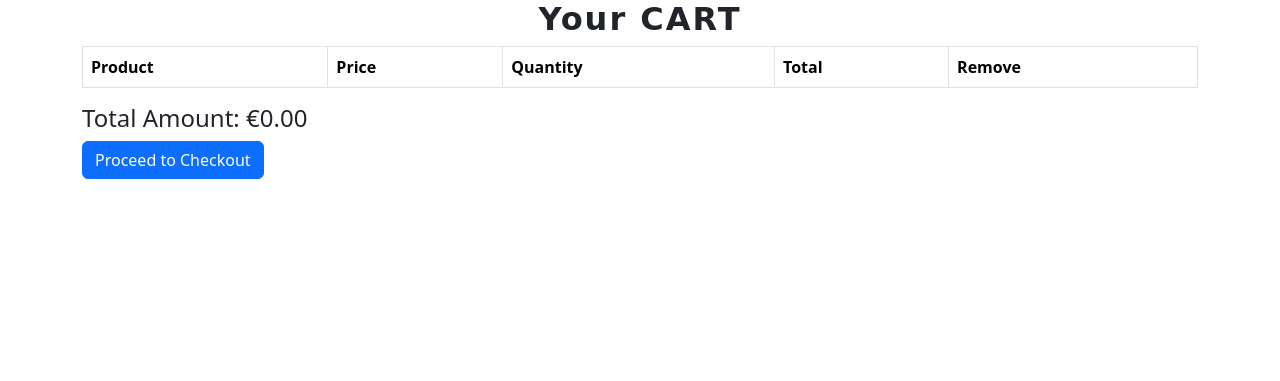
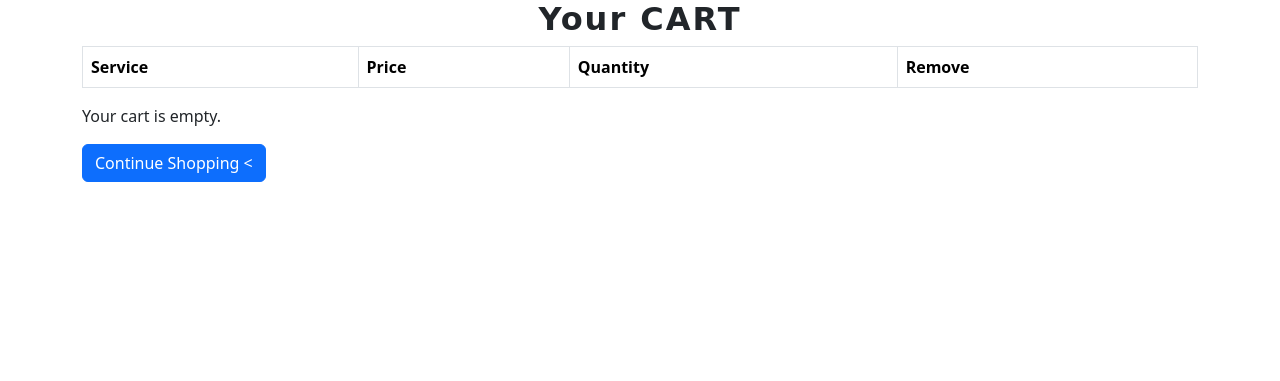
Before and after one commit to KellyT4425/The_WagClub, a Django app: page /orders/cart/ in a window 1280 px wide. Shown: the part 66-447 px from the top of the page. Run offline with Django 5.2, Linux system fonts and the light colour scheme; lists and menus that the app fills with data are empty; some libraries are stand-ins or nearby versions; some web fonts are replaced.

Commit message:
feat(cart): add cart logic, totals display, and draft Stripe checkout hook

```diff
--- a/orders/templates/orders/cart.html
+++ b/orders/templates/orders/cart.html
@@ -14,32 +14,43 @@
                     <table class="table table-bordered">
                         <thead>
                             <tr>
-                                <th scope="col">Product</th>
+                                <th scope="col">Service</th>
                                 <th scope="col">Price</th>
                                 <th scope="col">Quantity</th>
-                                <th scope="col">Total</th>
                                 <th scope="col">Remove</th>
                             </tr>
                         </thead>
                         <tbody>
                             {% for item in cart_items %}
                                 <tr>
-                                    <td>{{ item.product.name }}</td>
-                                    <td>€{{ item.product.price|floatformat:2 }}</td>
+                                    <td>{{ item.name }}</td>
+                                    <td>€{{ item.price|floatformat:2 }}</td>
                                     <td>{{ item.quantity }}</td>
-                                    <td>€{{ item.total_price|floatformat:2 }}</td>
                                     <td>
-                                        <a href="#">Remove</a>
+                                        <a href="{% url 'orders:remove_from_cart' item.id %}">Remove</a>
                                     </td>
                                 </tr>
                             {% endfor %}
                         </tbody>
                     </table>
-                    <div class="text-right">
-                        <h4>Total Amount: €{{ total_amount|floatformat:2 }}</h4>
+                    <div>
+                        {% if not cart_items %}
+                            <p>Your cart is empty.</p>
+                        {% else %}
+                            <div class="text-right">
+                                <h4>Total Amount: €{{ total_amount|floatformat:2 }}</h4>
+                            </div>
+                            <div class="text-right">
+                                <button type="submit" class="btn btn-primary">Proceed to Checkout</button>
+                            </div>
+                        {% endif %}
                     </div>
-                    <div class="text-right">
-                        <button type="submit" class="btn btn-primary">Proceed to Checkout</button>
+                    <div class="text-left mt-3">
+                        <a href="{% url 'service_list' %}">
+                            <button type="button" class="btn btn-primary">
+                                Continue Shopping <
+                            </button>
+                        </a>
                     </div>
                 </div>
             </div>
--- a/orders/urls.py
+++ b/orders/urls.py
@@ -7,7 +7,7 @@ app_name = "orders"
 urlpatterns = [
     path('cart/', views.cart, name='cart'),
     path("cart/add/", views.add_to_cart, name="add_to_cart"),
-    path('cart/remove/<int:item_id>/',
+    path('cart/remove/<str:item_id>/',
          views.remove_from_cart, name='remove_from_cart'),
     path('voucher/invoice/<str:code>/',
          views.voucher_invoice, name='voucher_invoice'),
--- a/orders/views.py
+++ b/orders/views.py
@@ -21,33 +21,40 @@ User = get_user_model()
 
 def create_checkout_session(request):
     if request.method != "POST":
-        return redirect("orders:cart")
+        cart = request.session.get("cart", {})
 
-    cart = request.session.get("cart", {})
     if not cart:
         messages.error(request, "Your cart is empty.")
         return redirect("orders:cart")
 
     line_items = []
-    for _sid, item in cart.items():
-        price_cents = int(Decimal(str(item["price"])) * 100)
+    for item_id, item_data in cart.items():
+        price_cents = int(Decimal(str(item_data["price"])) * 100)
         line_items.append({
             "price_data": {
                 "currency": "eur",
-                "product_data": {"name": item["name"]},
+                "product_data": {"name": item_data["name"]},
                 "unit_amount": price_cents,
             },
-            "quantity": int(item["quantity"]),
+            "quantity": item_data["quantity"],
         })
 
-    checkout_session = stripe.checkout.Session.create(
-        line_items=line_items,
-        mode="payment",
-        success_url=request.build_absolute_uri(reverse("orders:success")),
-        cancel_url=request.build_absolute_uri(reverse("orders:cancel")),
-    )
+        try:
+            checkout_session = stripe.checkout.Session.create(
+                payment_method_types=['card'],
+                line_items=line_items,
+                mode='payment',
+                success_url=request.build_absolute_uri(
+                    reverse('orders:success')),
+                cancel_url=request.build_absolute_uri(reverse('orders:cart')),
+            )
+            return redirect(checkout_session.url, code=303)
+        except Exception as e:
+            messages.error(
+                request, f"Error creating checkout session: {str(e)}")
+            return redirect('orders:cart')
 
-    return redirect(checkout_session.url)
+    return redirect('orders:cart')
 
 
 @csrf_exempt  # Stripe isn't a browser, so skip CSRF protection
@@ -220,36 +227,41 @@ def add_to_cart(request):
     return redirect(request.META.get("HTTP_REFERER", "orders:cart"))
 
 
+def remove_from_cart(request, item_id):
+    cart = request.session.get("cart", {})
+
+    print(f"Current cart contents: {cart}")
+
+    if item_id in cart:
+        del cart[item_id]
+        request.session["cart"] = cart
+        request.session.modified = True
+        messages.info(request, "Item removed from cart successfully.")
+    else:
+        # Add specific message if item wasn't found
+        messages.error(request, f"Item {item_id} was not found in your cart.")
+
+    return redirect("orders:cart")
+
+
 def cart(request):
     """Build the context shape your template expects."""
-    cart_src = request.session.get(
+    cart = request.session.get(
         "cart", {})  # { "12": {name, price, quantity}, ... }
     cart_items = []
     total_amount = 0.0
 
-    for sid, item in cart_src.items():
-        line_total = float(item["price"]) * int(item["quantity"])
-        total_amount += line_total
+    # Fetch the products and create cart items
+    for item_id, item_data in cart.items():
+        item_total = float(item_data["price"]) * int(item_data["quantity"])
+        total_amount += item_total
+
         cart_items.append({
-            "id": int(sid),
-            "product": {               # ✅ your template expects product.*
-                "name": item["name"],
-                "price": float(item["price"]),
-            },
-            "quantity": int(item["quantity"]),
-            "total_price": line_total,  # ✅ your template expects this field
+            "id": item_id,  # Keep the ID for removal
+            "name": item_data["name"],
+            "price": item_data["price"],
+            "quantity": item_data["quantity"],
         })
 
     context = {"cart_items": cart_items, "total_amount": total_amount}
     return render(request, "orders/cart.html", context)
-
-
-def remove_from_cart(request, item_id):
-    cart = request.session.get("cart", {})
-    key = str(item_id)
-    if key in cart:
-        del cart[key]
-        request.session["cart"] = cart
-        request.session.modified = True
-        messages.info(request, "Removed item from cart.")
-    return redirect("orders:cart")
--- a/project_core/settings.py
+++ b/project_core/settings.py
@@ -31,7 +31,7 @@ SECRET_KEY = os.environ['SECRET_KEY']
 
 
 # SECURITY WARNING: don't run with debug turned on in production!
-DEBUG = False
+DEBUG = True
 
 # https://github.com/joke2k/django-environ, python-decouple
 
@@ -127,7 +127,7 @@ DATABASES = {
     'default': dj_database_url.config(
         default=os.getenv('DATABASE_URL'),
         conn_max_age=600,
-        ssl_require=False
+        ssl_require=False,
     )
 }
 
--- a/runtime.txt
+++ b/runtime.txt
@@ -1 +1 @@
-python-3.12.6
+python-3.12
```
